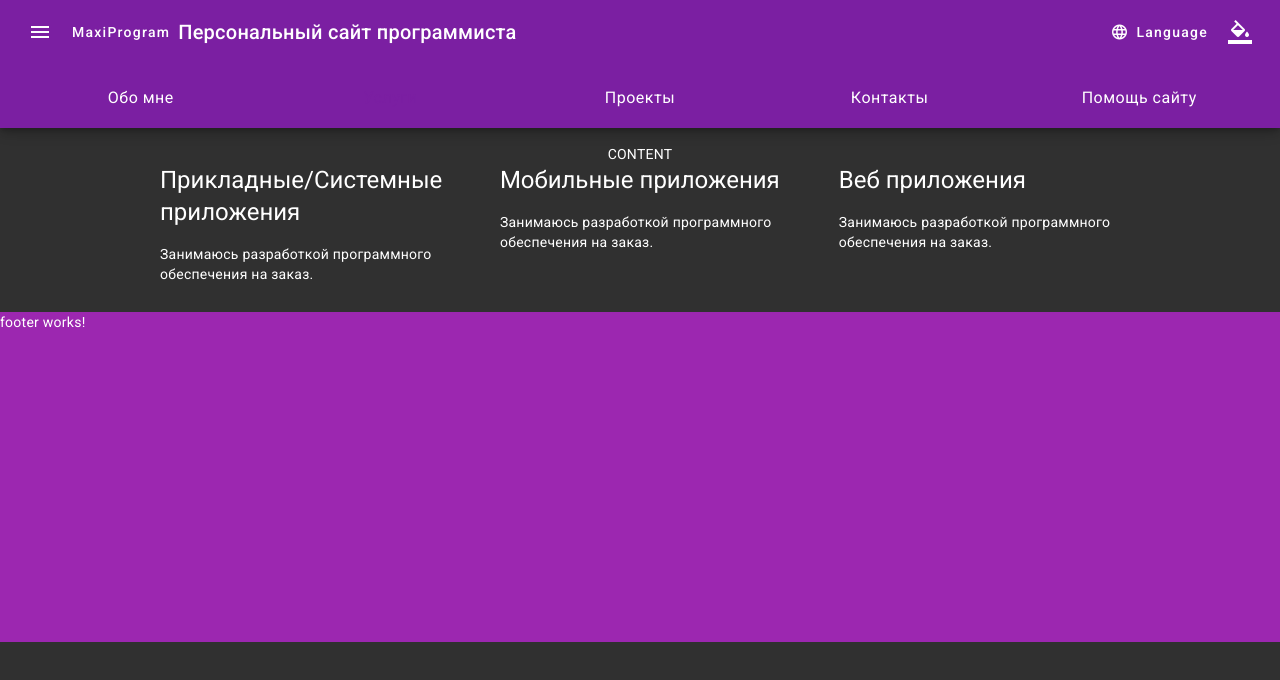
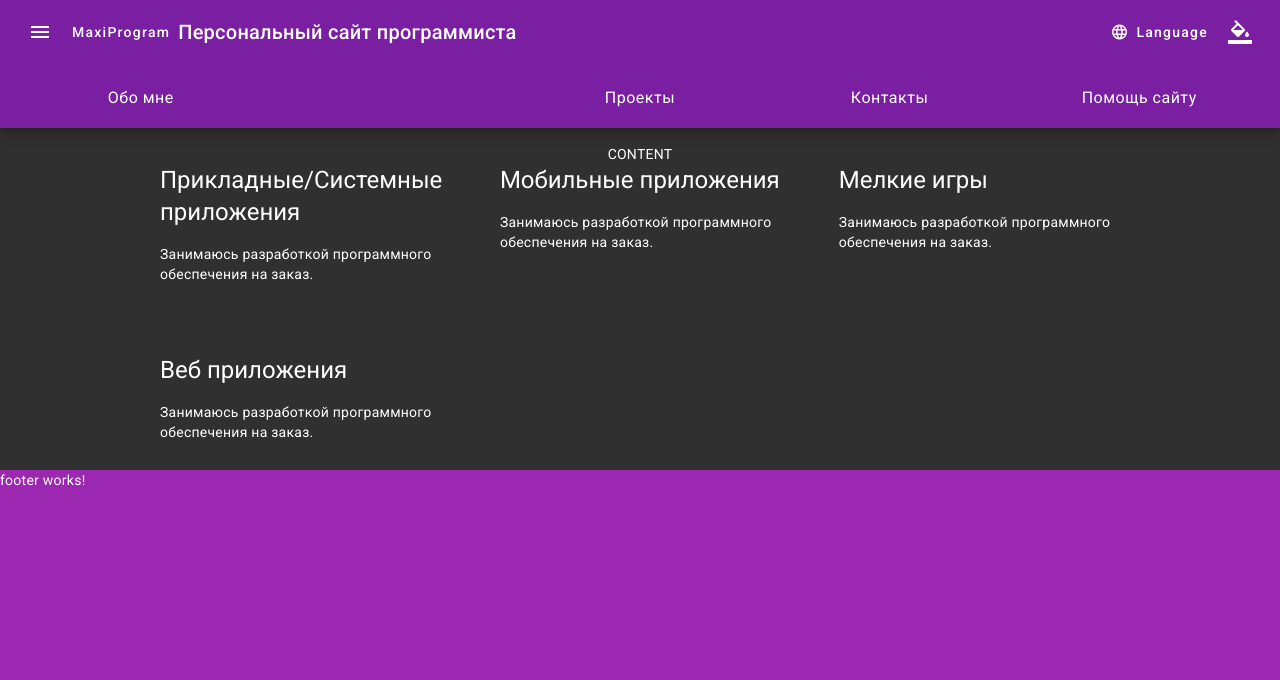
Before and after one commit to maxiprogram/site, an Angular app: page /suggestion in a window 1280 px wide. Shown: the top 680 px of the page. Built offline with nearby package versions, Linux system fonts and the light colour scheme.

Commit message:
test fetch

```diff
--- a/src/app/app.module.ts
+++ b/src/app/app.module.ts
@@ -22,7 +22,7 @@ import { PagesModule } from './pages/pages.module';
   declarations: [
     AppComponent,
     HeaderComponent,
-    FooterComponent
+    FooterComponent,
   ],
   imports: [
     BrowserModule,
--- a/src/app/pages/project-page/component/all-project/all-project.component.html
+++ b/src/app/pages/project-page/component/all-project/all-project.component.html
@@ -1,23 +1,13 @@
-<mat-tab-group dynamicHeight="true">
-    <mat-tab label="Все проекты">
-        <ng-template matTabContent>
-            Все проекты
-            Content 1 - Loaded: ???s
-        </ng-template>
-    </mat-tab>
-    <mat-tab label="Приложения">Приложения</mat-tab>
-    <mat-tab label="Мобильные">Мобильные</mat-tab>
-    <mat-tab label="Веб">Веб</mat-tab>
-    <mat-tab label="Мелкие игры">Мелкие игры</mat-tab>
-    <mat-tab label="Прототипы/Демо">Прототипы/Демо</mat-tab>
-</mat-tab-group>
+<p>all-project works!</p>
 
-<!-- <nav mat-tab-nav-bar [tabPanel]="tabPanel">
-    <a mat-tab-link *ngFor="let link of links"
-       (click)="activeLink = link"
-       [active]="activeLink == link"> {{link}} </a>
-    <a mat-tab-link disabled>Disabled Link</a>
-  </nav>
-  <mat-tab-nav-panel #tabPanel></mat-tab-nav-panel> -->
+<mat-card>
+    <mat-card-content>Simple card</mat-card-content>
+</mat-card>
 
-<p>all-project works!</p>
+<mat-card>
+    <mat-card-content>Simple card</mat-card-content>
+</mat-card>
+
+<mat-card>
+    <mat-card-content>Simple card</mat-card-content>
+</mat-card>
--- a/src/app/pages/project-page/component/all-project/all-project.component.ts
+++ b/src/app/pages/project-page/component/all-project/all-project.component.ts
@@ -1,10 +1,18 @@
-import { Component } from '@angular/core';
+import { OnInit, Component } from '@angular/core';
 
 @Component({
   selector: 'app-all-project',
   templateUrl: './all-project.component.html',
   styleUrls: ['./all-project.component.scss']
 })
-export class AllProjectComponent {
+export class AllProjectComponent implements OnInit {
 
+  ngOnInit(): void {
+    this.getUrl();
+  }
+
+  async getUrl() {
+    let resp = await fetch('https://maxiprogram.onrender.com/main');
+    console.log(resp);
+  }
 }
--- a/src/app/pages/project-page/project-page.module.ts
+++ b/src/app/pages/project-page/project-page.module.ts
@@ -1,20 +1,24 @@
 import { NgModule } from '@angular/core';
 import { CommonModule } from '@angular/common';
 import { MatTabsModule } from '@angular/material/tabs';
+import { MatCardModule } from '@angular/material/card';
 
 import { ProjectPageRoutingModule } from './project-page-routing.module';
 import { AllProjectComponent } from './component/all-project/all-project.component';
+import { TabProjectComponent } from './tab-project/tab-project.component';
 
 
 
 @NgModule({
   declarations: [
+    TabProjectComponent,
     AllProjectComponent
   ],
   imports: [
     CommonModule,
     ProjectPageRoutingModule,
-    MatTabsModule
+    MatTabsModule,
+    MatCardModule
   ]
 })
 export class ProjectPagetModule { }
--- /dev/null
+++ b/src/app/pages/project-page/tab-project/tab-project.component.html
@@ -0,0 +1,22 @@
+<mat-tab-group dynamicHeight="true">
+    <mat-tab label="Все проекты">
+        <ng-template matTabContent>
+            <app-all-project></app-all-project>
+        </ng-template>
+    </mat-tab>
+    <mat-tab label="Приложения">Приложения</mat-tab>
+    <mat-tab label="Мобильные">Мобильные</mat-tab>
+    <mat-tab label="Мелкие игры">Мелкие игры</mat-tab>
+    <mat-tab label="Прототипы/Демо">Прототипы/Демо</mat-tab>
+</mat-tab-group>
+
+<!-- <nav mat-tab-nav-bar [tabPanel]="tabPanel">
+    <a mat-tab-link routerLink="/project/all">Все проекты</a>
+    <a mat-tab-link routerLink="/project/software">Приложения</a>
+    <a mat-tab-link routerLink="/project/mobile">Мобильные</a>
+    <a mat-tab-link routerLink="/project/game">Мелкие игры</a>
+    <a mat-tab-link routerLink="/project/demo">Прототипы/Демо</a>
+</nav>
+<mat-tab-nav-panel #tabPanel></mat-tab-nav-panel> -->
+
+<p>tab-project works!</p>
--- a/src/app/pages/suggestion-page/suggestion-page.component.html
+++ b/src/app/pages/suggestion-page/suggestion-page.component.html
@@ -4,7 +4,6 @@
         <h1>
             Прикладные/Cистемные приложения
         </h1>
-        <!-- <h1>High quality</h1> -->
         <p>
             Занимаюсь разработкой программного обеспечения на заказ.
         </p>
@@ -14,20 +13,29 @@
         <h1>
             Мобильные приложения
         </h1>
-        <!-- <h1>Versatile</h1> -->
         <p>
             Занимаюсь разработкой программного обеспечения на заказ.
         </p>
     </div>
 
-    <div class="suggest-web">
+    <div class="suggest-game">
         <h1>
-            Веб приложения
+            Мелкие игры
         </h1>
-        <!-- <h1>Frictionless</h1> -->
         <p>
             Занимаюсь разработкой программного обеспечения на заказ.
         </p>
     </div>
 
 </div>
+
+<div class="suggest-page">
+    <div class="suggest-web">
+        <h1>
+            Веб приложения
+        </h1>
+        <p>
+            Занимаюсь разработкой программного обеспечения на заказ.
+        </p>
+    </div>
+</div>
--- a/src/app/pages/suggestion-page/suggestion-page.component.scss
+++ b/src/app/pages/suggestion-page/suggestion-page.component.scss
@@ -15,10 +15,17 @@
     margin-left: 6%;
 }
 
-.suggest-web {
+.suggest-game {
     display: flex;
     flex-direction: column;
     margin-left: 6%;
+}
+
+.suggest-web {
+    width: 32%;
+    display: flex;
+    flex-direction: column;
+    margin-top: 6%;
 }
 
 @media (max-width: 850px) {
@@ -35,7 +42,13 @@
         margin-top: 6%;
     }
 
+    .suggest-game {
+        margin-left: 0;
+        margin-top: 6%;
+    }
+
     .suggest-web {
+        width: 100%;
         margin-left: 0;
         margin-top: 6%;
     }
```
Also changed, not shown: src/app/pages/project-page/project-page-routing.module.ts (+9 -0 lines), src/app/pages/project-page/tab-project/tab-project.component.ts (added, +10 -0 lines), src/app/pages/project-page/tab-project/tab-project.component.scss (added), 1 other file (tests, documents, lock files or other folders).
